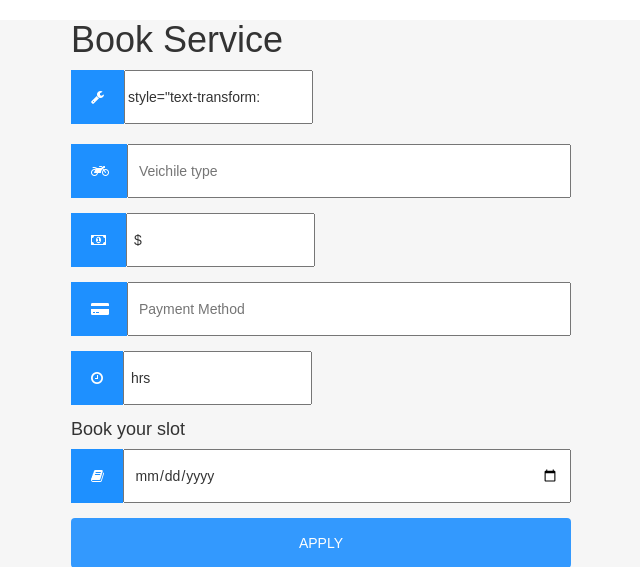
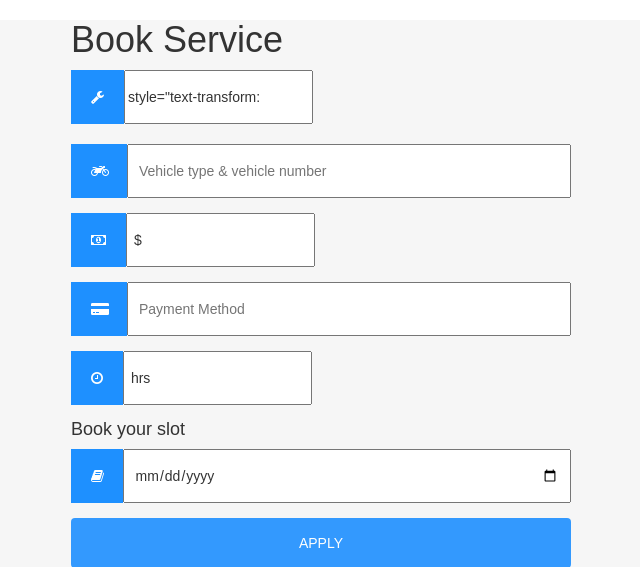
Before and after one commit to uvapriyavignesh/Bike-service-Web-application, a Django app: template app1/templates/registration/test.html in a window 1280 px wide. Shown: the part 52-619 px from the top of the page, without its empty margins (319-959 px from the left). Run offline with Django 3.2, Linux system fonts and the light colour scheme; the template is opened without the code that fills it, so the values that code supplies are empty; some libraries are stand-ins or nearby versions.

Commit message:
Update test.html

```diff
--- a/app1/templates/registration/test.html
+++ b/app1/templates/registration/test.html
@@ -78,7 +78,7 @@ body {font-family: Arial, Helvetica, sans-serif;}
 
   <div class="input-container">
     <i class="fa fa-motorcycle icon"></i>
-    <input class="input-field" type="text" placeholder="Veichile type" name="type">
+    <input class="input-field" type="text" placeholder="Vehicle type & vehicle number" name="type">
   </div>
 
   <div class="input-container">
```
